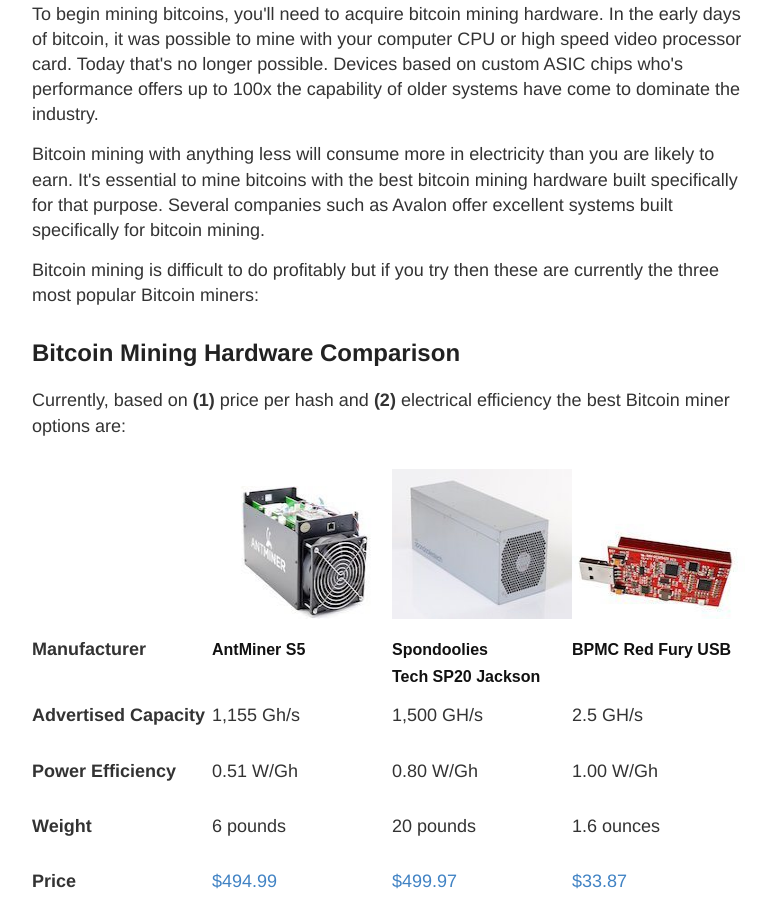
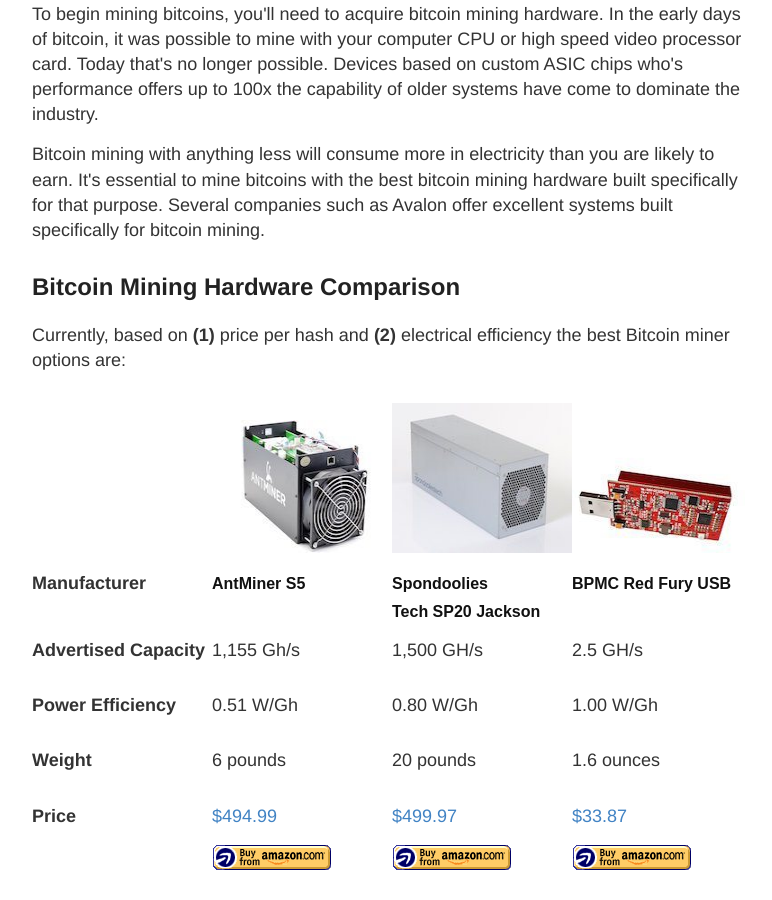
Before and after one commit to vesk4000/bm, a Jekyll site: the page built from getting-started/index.html, in a window 1280 px wide and 900 px high, scrolled down 1509 px. Shown: the whole window, without its empty margins (248-1020 px from the left). Built offline with Jekyll 4.4.1, drawn with Linux system fonts in a browser that asks for light colours; Markdown is read by kramdown in place of the engine named in the settings; a script that is not in the unit is left out.

Commit message:
Formatting

```diff
--- a/getting-started/index.html
+++ b/getting-started/index.html
@@ -17,7 +17,6 @@ You will learn (1) how bitcoin mining works, (2) how to start mining bitcoins, (
 <h2>How To Start Bitcoin Mining</h2>
 <p>To begin mining bitcoins, you'll need to acquire bitcoin mining hardware. In the early days of bitcoin, it was possible to mine with your computer CPU or high speed video processor card. Today that's no longer possible. Devices based on custom ASIC chips who's performance offers up to 100x the capability of older systems have come to dominate the industry.
 <p>Bitcoin mining with anything less will consume more in electricity than you are likely to earn. It's essential to mine bitcoins with the best bitcoin mining hardware built specifically for that purpose. Several companies such as Avalon offer excellent systems built specifically for bitcoin mining.
-<p>Bitcoin mining is difficult to do profitably but if you try then these are currently the three most popular Bitcoin miners:
 {% include bitcoin-mining-hardware-comparison.html %}
 <p>To learn more about bitcoin mining hardware, see our <a href="http://www.bitcoinmining.com/bitcoin-mining-hardware/">best Bitcoin mining hardware</a> page or see the <a href="https://en.bitcoin.it/wiki/Mining_hardware_comparison">Bitcoin mining hardware comparison</a>.
 {% include ad-page.html %}
--- a/index.html
+++ b/index.html
@@ -18,7 +18,6 @@ layout: default
     <p>Bitcoin mining is difficult to do profitably but if you try then these are currently the three most popular Bitcoin miners:
     </th>
   </tr>
-{% include bitcoin-mining-hardware-comparison.html %}
   <tr>
     <td><img src="/images/icons/icon-big-secure.png" alt="bitcoin is secure" float="left" /></td>
     <td><h2>Bitcoin is Secure</h2>
@@ -34,3 +33,4 @@ layout: default
     </td>
   </tr>
 </table>
+{% include bitcoin-mining-hardware-comparison.html %}
```
